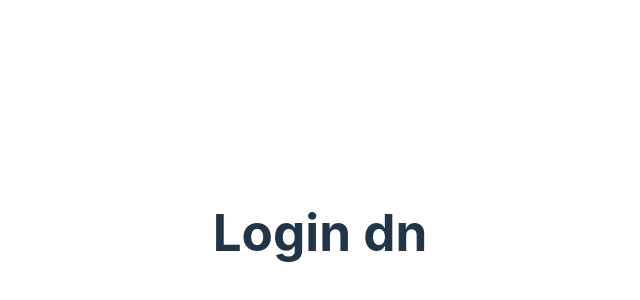
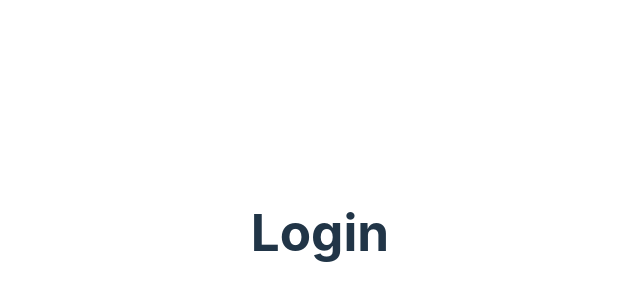
Before and after one commit to shivam044/academic-management-platform-ui, a React (Vite) app: page / in a window 1280 px wide. Shown: the part 168-468 px from the top of the page, without its empty margins (320-960 px from the left). Built offline with nearby package versions, Linux system fonts and the light colour scheme.

Commit message:
reverse change

```diff
--- a/src/pages/LoginPage.jsx
+++ b/src/pages/LoginPage.jsx
@@ -4,7 +4,7 @@ function LoginPage() {
     console.log('LoginPage')
     return (
         <div>
-            <h1>Login dn</h1>
+            <h1>Login</h1>
         </div>
     )
 }
```
